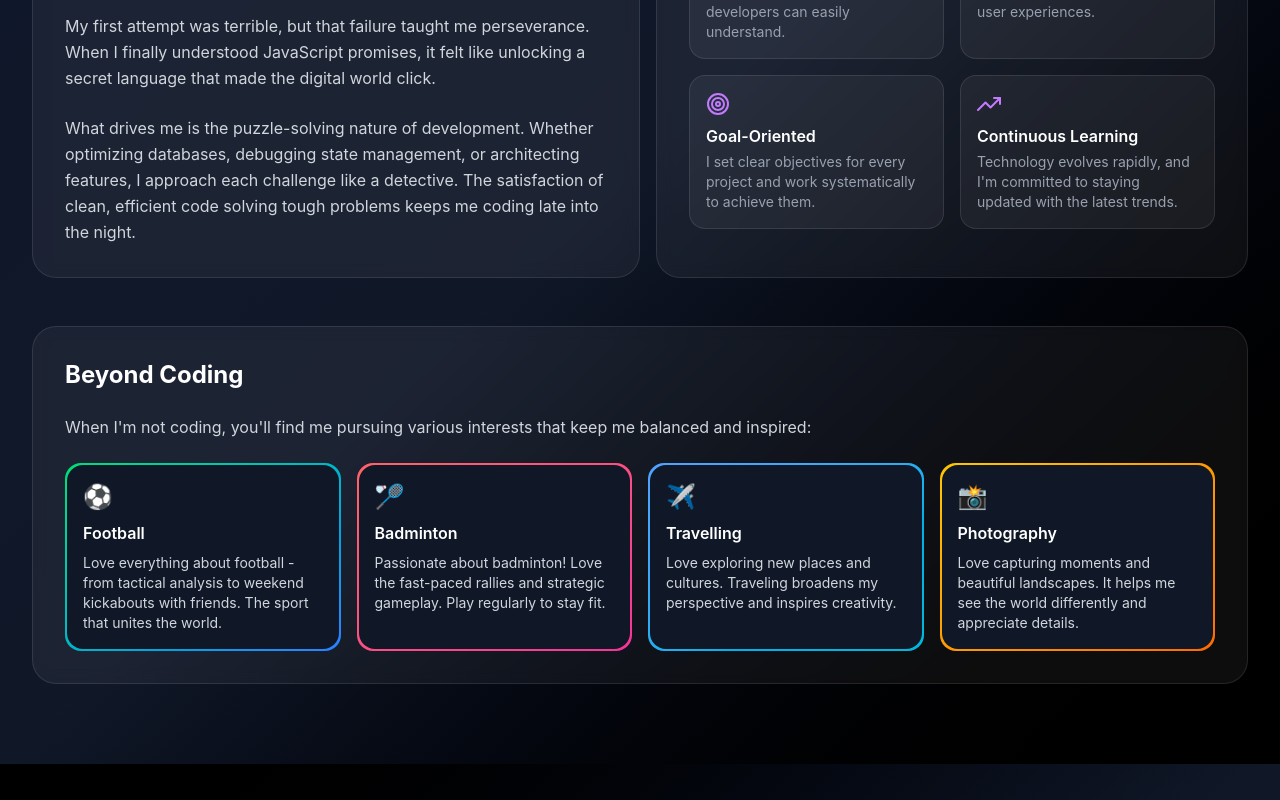
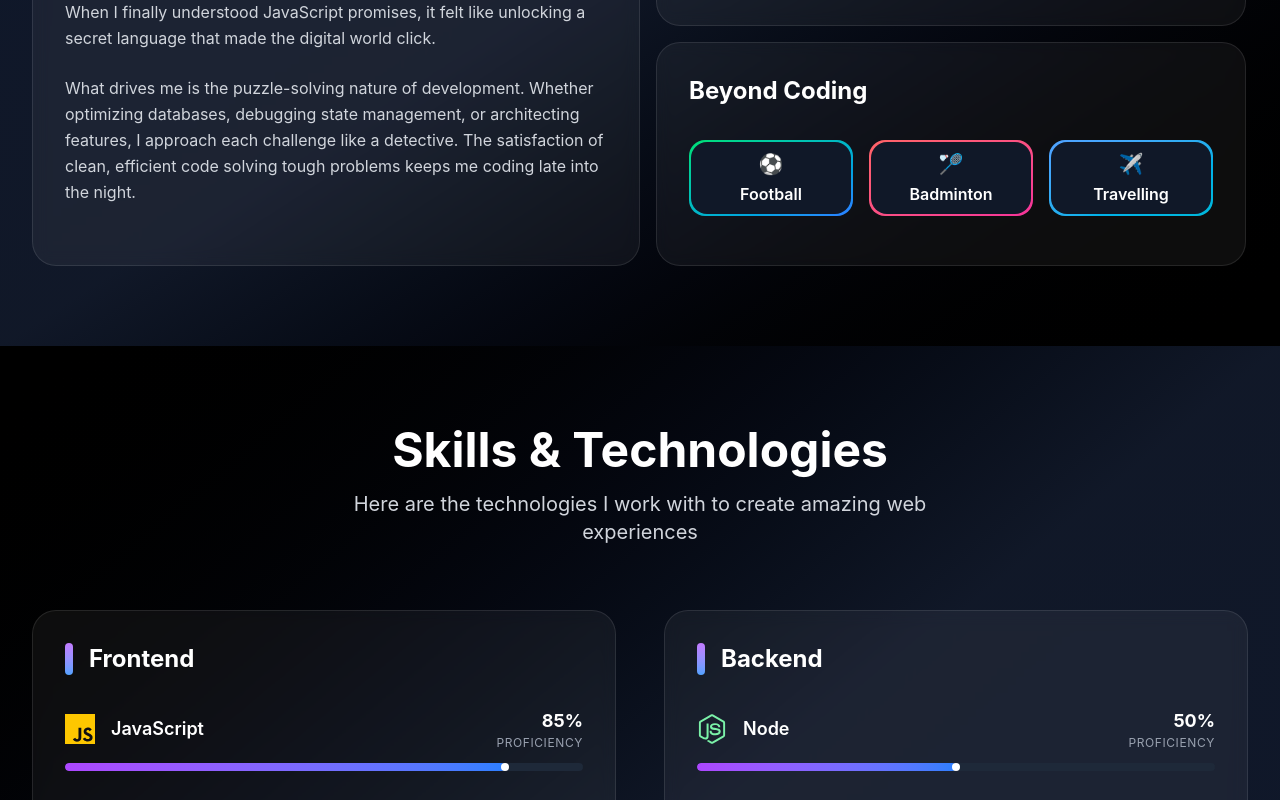
Before and after one commit to neyamat7/portfolio, a React (Vite) app: page / in a window 1280 px wide. Shown: the part 1280-2080 px from the top of the page. Built offline with nearby package versions, Linux system fonts and the light colour scheme.

Commit message:
change about me layout

```diff
--- a/index.html
+++ b/index.html
@@ -7,7 +7,7 @@
 
     <title>Neyamat</title>
   </head>
-  <body>
+  <body class="bg-gradient-to-br from-gray-900 via-slate-900 to-black">
     <div id="root"></div>
     <script type="module" src="/src/main.jsx"></script>
 
--- a/package.json
+++ b/package.json
@@ -11,6 +11,7 @@
   },
   "dependencies": {
     "@emailjs/browser": "^4.4.1",
+    "@radix-ui/react-tooltip": "^1.2.7",
     "@tailwindcss/vite": "^4.1.10",
     "framer-motion": "^12.18.1",
     "react": "^19.1.0",
--- a/src/components/AboutMe/AboutMe.jsx
+++ b/src/components/AboutMe/AboutMe.jsx
@@ -1,8 +1,12 @@
+import * as Tooltip from "@radix-ui/react-tooltip";
 import { motion } from "framer-motion";
+import { useState } from "react";
 import { FiCode, FiHeart, FiTarget, FiTrendingUp } from "react-icons/fi";
 import { HiOutlineSparkles } from "react-icons/hi";
+import DraggableInterests from "./Interests";
 
 const AboutMe = () => {
+  const [openIndex, setOpenIndex] = useState(null);
   const interests = [
     {
       title: "Football",
@@ -25,13 +29,13 @@ const AboutMe = () => {
       icon: "✈️",
       color: "from-blue-400 to-cyan-500",
     },
-    {
-      title: "Photography",
-      description:
-        "Love capturing moments and beautiful landscapes. It helps me see the world differently and appreciate details.",
-      icon: "📸",
-      color: "from-yellow-400 to-orange-500",
-    },
+    // {
+    //   title: "Photography",
+    //   description:
+    //     "Love capturing moments and beautiful landscapes. It helps me see the world differently and appreciate details.",
+    //   icon: "📸",
+    //   color: "from-yellow-400 to-orange-500",
+    // },
   ];
 
   const values = [
@@ -64,7 +68,8 @@ const AboutMe = () => {
   return (
     <section
       id="about"
-      className="py-20 bg-gradient-to-br from-slate-900 via-gray-900 to-black scroll-mt-8"
+      // className="py-20 bg-gradient-to-br from-slate-900 via-gray-900 to-black scroll-mt-8 z-50"
+      className="relative z-20 py-20 bg-gradient-to-br from-slate-900 via-gray-900 to-black scroll-mt-8"
     >
       <div className="max-w-7xl mx-auto px-4 sm:px-6 lg:px-8">
         {/* Header */}
@@ -85,7 +90,7 @@ const AboutMe = () => {
 
         {/* Main Content Grid */}
         <div className="grid grid-cols-1 gap-12 ">
-          {/* Left Side - Personal Story */}
+          {/*  Personal Story */}
           <motion.div
             className="space-y-8 lg:space-y-0 flex flex-col items-center lg:items-stretch lg:flex-row gap-4"
             initial={{ opacity: 0, x: -30 }}
@@ -124,12 +129,13 @@ const AboutMe = () => {
               </div>
             </div>
 
-            {/* Values */}
+            {/* Values and interests */}
+            <div className="flex flex-col gap-4">
               <div className="bg-white/5 backdrop-blur-sm rounded-3xl p-8 border border-white/10 lg:flex-1">
                 <h3 className="text-2xl font-bold text-white mb-6">
                   What I Value
                 </h3>
-              <div className="grid grid-cols-1 sm:grid-cols-2 gap-4">
+                {/* <div className="grid grid-cols-1 sm:grid-cols-2 gap-4">
                 {values.map((value, index) => (
                   <motion.div
                     key={value.title}
@@ -147,50 +153,60 @@ const AboutMe = () => {
                     <p className="text-gray-400 text-sm">{value.description}</p>
                   </motion.div>
                 ))}
-              </div>
-            </div>
-          </motion.div>
+              </div> */}
 
-          {/* Right Side - Journey & Interests */}
+                <div className="grid grid-cols-1 sm:grid-cols-2 gap-4">
+                  {values.map((value, index) => (
+                    <Tooltip.Provider key={value.title}>
+                      <Tooltip.Root
+                        open={openIndex === index}
+                        onOpenChange={(isOpen) =>
+                          setOpenIndex(isOpen ? index : null)
+                        }
+                        delayDuration={50}
+                      >
+                        <Tooltip.Trigger asChild>
                           <motion.div
-            className="space-y-8"
-            initial={{ opacity: 0, x: 30 }}
-            whileInView={{ opacity: 1, x: 0 }}
-            transition={{ duration: 0.8 }}
-            viewport={{ once: true }}
-          >
-            {/* Interests & Hobbies */}
-            <div className="bg-white/5 backdrop-blur-sm rounded-3xl p-8 border border-white/10">
-              <h3 className="text-2xl font-bold text-white mb-6">
-                Beyond Coding
-              </h3>
-              <p className="text-gray-300 mb-6">
-                When I'm not coding, you'll find me pursuing various interests
-                that keep me balanced and inspired:
-              </p>
-              <div className="grid grid-cols-1 sm:grid-cols-2 lg:grid-cols-4 gap-4">
-                {interests.map((interest, index) => (
-                  <motion.div
-                    key={interest.title}
-                    className={`bg-gradient-to-br ${interest.color} p-0.5 rounded-2xl`}
-                    initial={{ opacity: 0, scale: 0.9 }}
-                    whileInView={{ opacity: 1, scale: 1 }}
+                            className="relative bg-white/5 rounded-2xl p-4 border border-white/10 hover:border-white/20 transition-all duration-300"
+                            initial={{ opacity: 0, y: 20 }}
+                            whileInView={{ opacity: 1, y: 0 }}
                             transition={{ duration: 0.6, delay: index * 0.1 }}
                             viewport={{ once: true }}
                             whileHover={{ scale: 1.02 }}
                           >
-                    <div className="bg-gray-900 rounded-2xl p-4 h-full">
-                      <div className="text-2xl mb-2">{interest.icon}</div>
-                      <h4 className="text-white font-semibold mb-2">
-                        {interest.title}
+                            <div className="flex gap-5">
+                              <value.icon className="text-2xl text-purple-400 mb-2" />
+                              <h4 className="text-white font-semibold">
+                                {value.title}
                               </h4>
-                      <p className="text-gray-300 text-sm">
-                        {interest.description}
-                      </p>
                             </div>
                           </motion.div>
+                        </Tooltip.Trigger>
+
+                        <Tooltip.Portal>
+                          <Tooltip.Content
+                            side="top"
+                            align="center"
+                            onPointerEnter={() => setOpenIndex(null)}
+                            className="z-[9999] w-96 max-w-[95vw] rounded-2xl bg-white/20 backdrop-blur-2xl text-white text-sm px-6 py-5 shadow-[0_20px_50px_rgba(0,0,0,0.3)] border border-white/20 animate-fadeInFloat"
+                            sideOffset={20}
+                          >
+                            <div className="text-lg font-semibold mb-2 text-white">
+                              {value.title}
+                            </div>
+                            <div className="leading-relaxed text-base text-white/90">
+                              {value.description}
+                            </div>
+                            <Tooltip.Arrow className="fill-white/20" />
+                          </Tooltip.Content>
+                        </Tooltip.Portal>
+                      </Tooltip.Root>
+                    </Tooltip.Provider>
                   ))}
                 </div>
+              </div>
+
+              <DraggableInterests interests={interests} />
             </div>
           </motion.div>
         </div>
--- /dev/null
+++ b/src/components/AboutMe/Interests.jsx
@@ -0,0 +1,68 @@
+import * as Tooltip from "@radix-ui/react-tooltip";
+import { motion } from "framer-motion";
+import { useState } from "react";
+
+export default function DraggableInterests({ interests }) {
+  const [openIndex, setOpenIndex] = useState(null);
+
+  return (
+    <div className="space-y-8">
+      <div className="bg-white/5 backdrop-blur-sm rounded-3xl p-8 border border-white/10">
+        <h3 className="text-2xl font-bold text-white mb-4">Beyond Coding</h3>
+
+        <div className="flex flex-wrap gap-4 justify-center items-center h-auto min-h-[110px]">
+          {interests.map((interest, index) => (
+            <Tooltip.Provider key={interest.title}>
+              <Tooltip.Root
+                open={openIndex === index}
+                onOpenChange={(isOpen) => setOpenIndex(isOpen ? index : null)}
+                delayDuration={50}
+              >
+                <Tooltip.Trigger asChild>
+                  <motion.div
+                    drag
+                    dragConstraints={{
+                      top: -100,
+                      left: -100,
+                      right: 100,
+                      bottom: 100,
+                    }}
+                    dragElastic={0.5}
+                    className={`bg-gradient-to-br ${interest.color} p-0.5 rounded-2xl cursor-grab active:cursor-grabbing`}
+                    initial={{ opacity: 0, x: 100 }}
+                    animate={{ opacity: 1, x: 0 }}
+                    transition={{ duration: 0.4, delay: index * 0.1 }}
+                  >
+                    <div className="bg-gray-900 rounded-2xl p-2 flex flex-col gap-1 justify-center items-center min-w-40 w-full">
+                      <div className="text-xl">{interest.icon}</div>
+                      <h4 className="text-white font-semibold text-base">
+                        {interest.title}
+                      </h4>
+                    </div>
+                  </motion.div>
+                </Tooltip.Trigger>
+                <Tooltip.Portal>
+                  <Tooltip.Content
+                    onPointerEnter={() => setOpenIndex(null)}
+                    side="top"
+                    align="center"
+                    className="z-[9999] w-80 max-w-[95vw] rounded-2xl bg-white/20 backdrop-blur-2xl text-white text-sm px-6 py-5 shadow-2xl border border-white/20 animate-fadeInFloat"
+                    sideOffset={20}
+                  >
+                    <div className="text-lg font-semibold mb-2">
+                      {interest.title}
+                    </div>
+                    <div className="leading-relaxed text-base text-white/90">
+                      {interest.description}
+                    </div>
+                    <Tooltip.Arrow className="fill-white/20" />
+                  </Tooltip.Content>
+                </Tooltip.Portal>
+              </Tooltip.Root>
+            </Tooltip.Provider>
+          ))}
+        </div>
+      </div>
+    </div>
+  );
+}
--- a/src/components/Contacts/Contacts.jsx
+++ b/src/components/Contacts/Contacts.jsx
@@ -68,7 +68,7 @@ const Contacts = () => {
   return (
     <section
       id="contact"
-      className="py-20 bg-gradient-to-br from-gray-900 via-slate-900 to-black scroll-mt-8"
+      className="py-20 bg-gradient-to-br from-gray-900 via-slate-900 to-black scroll-mt-8 z-20 relative"
     >
       <div className="max-w-7xl mx-auto px-4 sm:px-6 lg:px-8">
         <motion.div
--- a/src/components/Footer/Footer.jsx
+++ b/src/components/Footer/Footer.jsx
@@ -2,7 +2,7 @@ import { motion } from "framer-motion";
 
 const Footer = () => {
   return (
-    <motion.div className=" border-t border-white/10 text-center py-6 bg-gradient-to-br from-gray-900 via-slate-900 to-black">
+    <motion.div className=" border-t border-white/10 text-center py-6 bg-gradient-to-br from-gray-900 via-slate-900 to-black z-20 relative">
       <motion.p
         className="text-gray-400"
         initial={{ opacity: 0, y: 20 }}
--- a/src/components/HeroSection/HeroSection.jsx
+++ b/src/components/HeroSection/HeroSection.jsx
@@ -1,11 +1,24 @@
-import { motion } from "framer-motion";
+import { motion, useScroll, useTransform } from "framer-motion";
+import { useRef } from "react";
 import { FiDownload, FiGithub, FiLinkedin } from "react-icons/fi";
 
 const HeroSection = () => {
+  const ref = useRef(null);
+  const { scrollY } = useScroll();
+  const shrinkScroll = 100;
+  const fadeStart = window.innerHeight - 80;
+  const fadeEnd = window.innerHeight + 80;
+
+  const scale = useTransform(scrollY, [0, shrinkScroll], [1, 0.96]);
+  // const opacity = useTransform(scrollY, [fadeStart, fadeEnd], [1, 0]);
+
   return (
-    <section
+    <motion.section
+      style={{ scale, transformOrigin: "top center" }}
+      ref={ref}
       id="home"
-      className=" lg:pt-10 min-h-screen bg-gradient-to-br from-gray-900 via-slate-900 to-black relative overflow-hidden"
+      // className=" lg:pt-10 min-h-screen bg-gradient-to-br from-gray-900 via-slate-900 to-black relative overflow-hidden"
+      className="sticky top-[-50vh] min-h-screen bg-gradient-to-br from-gray-900 via-slate-900 to-black overflow-hidden z-10"
     >
       {/* Geometric Background Elements */}
       <div className="absolute inset-0 overflow-hidden">
@@ -211,7 +224,7 @@ const HeroSection = () => {
           </motion.div>
         </div>
       </div>
-    </section>
+    </motion.section>
   );
 };
 
--- a/src/components/Navbar/Navbar.jsx
+++ b/src/components/Navbar/Navbar.jsx
@@ -23,7 +23,7 @@ const Navbar = () => {
 
   return (
     <nav
-      className={`fixed top-0 w-full z-50 transition-all duration-300 ${
+      className={`fixed top-0 w-full z-40 transition-all duration-300 ${
         scrolled ? "bg-white/10 backdrop-blur-md shadow-lg" : "bg-transparent"
       }`}
     >
--- a/src/components/Projects/Projects.jsx
+++ b/src/components/Projects/Projects.jsx
@@ -36,7 +36,7 @@ const Projects = () => {
   return (
     <section
       id="projects"
-      className="py-20 bg-gradient-to-br from-gray-900 via-slate-900 to-black scroll-mt-8"
+      className="py-20 bg-gradient-to-br from-gray-900 via-slate-900 to-black scroll-mt-8 z-40 relative"
     >
       <div className="max-w-7xl mx-auto px-4 sm:px-6 lg:px-8">
         <motion.div
--- a/src/components/Skills/Skills.jsx
+++ b/src/components/Skills/Skills.jsx
@@ -126,7 +126,7 @@ const Skills = () => {
   return (
     <section
       id="skills"
-      className="py-20 bg-gradient-to-br from-black via-gray-900 to-slate-900 scroll-mt-10"
+      className="py-20 bg-gradient-to-br from-black via-gray-900 to-slate-900 scroll-mt-10 z-30 relative"
     >
       <div className="max-w-7xl mx-auto px-4 sm:px-6 lg:px-8">
         <motion.div
--- a/src/index.css
+++ b/src/index.css
@@ -13,3 +13,31 @@ body {
 button {
   cursor: pointer;
 }
+
+@keyframes fadeIn {
+  from {
+    opacity: 0;
+    transform: translateY(4px);
+  }
+  to {
+    opacity: 1;
+    transform: translateY(0);
+  }
+}
+.animate-fadeIn {
+  animation: fadeIn 0.2s ease-out forwards;
+}
+
+@keyframes fadeInFloat {
+  from {
+    opacity: 0;
+    transform: translateY(10px) scale(0.98);
+  }
+  to {
+    opacity: 1;
+    transform: translateY(0) scale(1);
+  }
+}
+.animate-fadeInFloat {
+  animation: fadeInFloat 0.15s ease-out forwards;
+}
```
Also changed, not shown: src/components/Projects/ProjectDetails.jsx (+15 -1 lines), 1 other file (tests, documents, lock files or other folders). Lines whose indentation alone changed are shown as unchanged.
